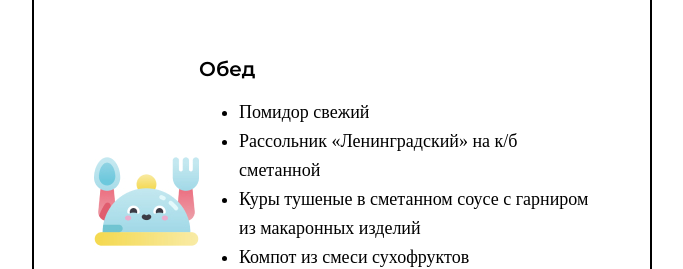
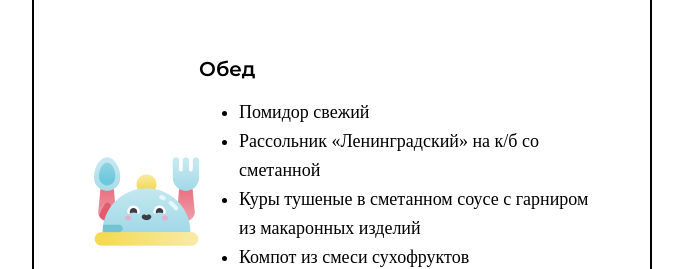
Before and after one commit to Amalthea-code/birch, a Vue app: page /parents in a window 1280 px wide. Shown: the part 11020-11289 px from the top of the page, without its empty margins (298-981 px from the left). Built offline with nearby package versions, Linux system fonts and the light colour scheme; a web font is replaced by a local one; what vue-the-mask would draw is missing.

Commit message:
fix: text

```diff
--- a/src/components/blocks/DocsInfo.vue
+++ b/src/components/blocks/DocsInfo.vue
@@ -547,7 +547,7 @@
               <div class="docs-info__diet-title">Обед</div>
               <ul>
                 <li class="docs-info__diet-list">Помидор свежий</li>
-                <li class="docs-info__diet-list">Рассольник «Ленинградский» на к/б сметанной</li>
+                <li class="docs-info__diet-list">Рассольник «Ленинградский» на к/б со сметанной</li>
                 <li class="docs-info__diet-list">Куры тушеные в сметанном соусе с гарниром из макаронных изделий</li>
                 <li class="docs-info__diet-list">Компот из смеси сухофруктов</li>
                 <li class="docs-info__diet-list">Хлеб ржаной</li>
```
